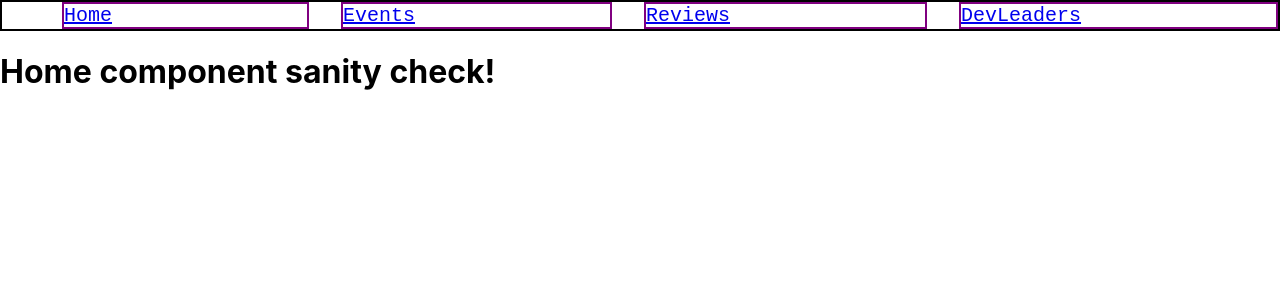
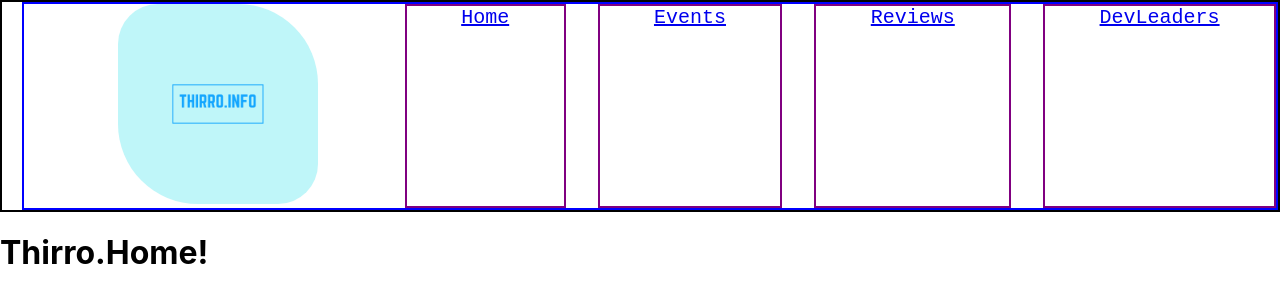
Before and after one commit to BladeKitana732/Thirro.info, a React (Create React App) app in the folder thirro-client/: page / in a window 1280 px wide. Shown: the top 302 px of the page. Built offline with nearby package versions, Linux system fonts and the light colour scheme.

Commit message:
added logo og website

```diff
--- a/thirro-client/src/App.css
+++ b/thirro-client/src/App.css
@@ -6,13 +6,20 @@ button {
 
 nav ul {
   display: grid;
-  grid-template-columns: repeat(4, auto);
+  grid-template-columns: repeat(5, auto);
   grid-row-gap: 3em;
   grid-column-gap: 2em;
   margin: 0 0 0 20px;
+  padding-left: auto;
+  border: solid 2px blue;
+  text-align: center;
 }
 
-
+img {
+  height: 200px;
+  width: 200px;
+  border-radius: 20% 40%;
+}
 
 .navbar {
   border: solid 2px black;
--- a/thirro-client/src/App.js
+++ b/thirro-client/src/App.js
@@ -10,8 +10,10 @@ import Events from './components/Events';
 import Reviews from './components/Reviews';
 import DevLeaders from './components/DevLeaders';
 import Home from './components/Home';
+import Logo from './components/Logo';
 //resource for switch/navbar etc
 // https://reacttraining.com/react-router/web/guides/quick-start
+
 
 
 function App() {
@@ -22,6 +24,7 @@ function App() {
       <div id="navContainer">
         <nav className="navbar">
           <ul>
+          <Logo />
             <li>
               <Link to="/">Home</Link>
             </li>
--- a/thirro-client/src/components/Home.js
+++ b/thirro-client/src/components/Home.js
@@ -3,7 +3,8 @@ import React from 'react';
 export default function Home() {
     return (
         <div>
-            <h1>Home component sanity check!</h1>
+            <h1>Thirro.Home!</h1>
+
         </div>
     )
 }
--- /dev/null
+++ b/thirro-client/src/components/Logo.js
@@ -0,0 +1,10 @@
+import React from 'react';
+import webLogo from './image/Logo.png';
+
+export default function Logo() {
+    return (
+        <div>
+            <img src= {webLogo} alt= "thirroLogo"></img>
+        </div>
+    )
+}
```
Also changed, not shown: thirro-client/src/components/image/Logo.png (added).
